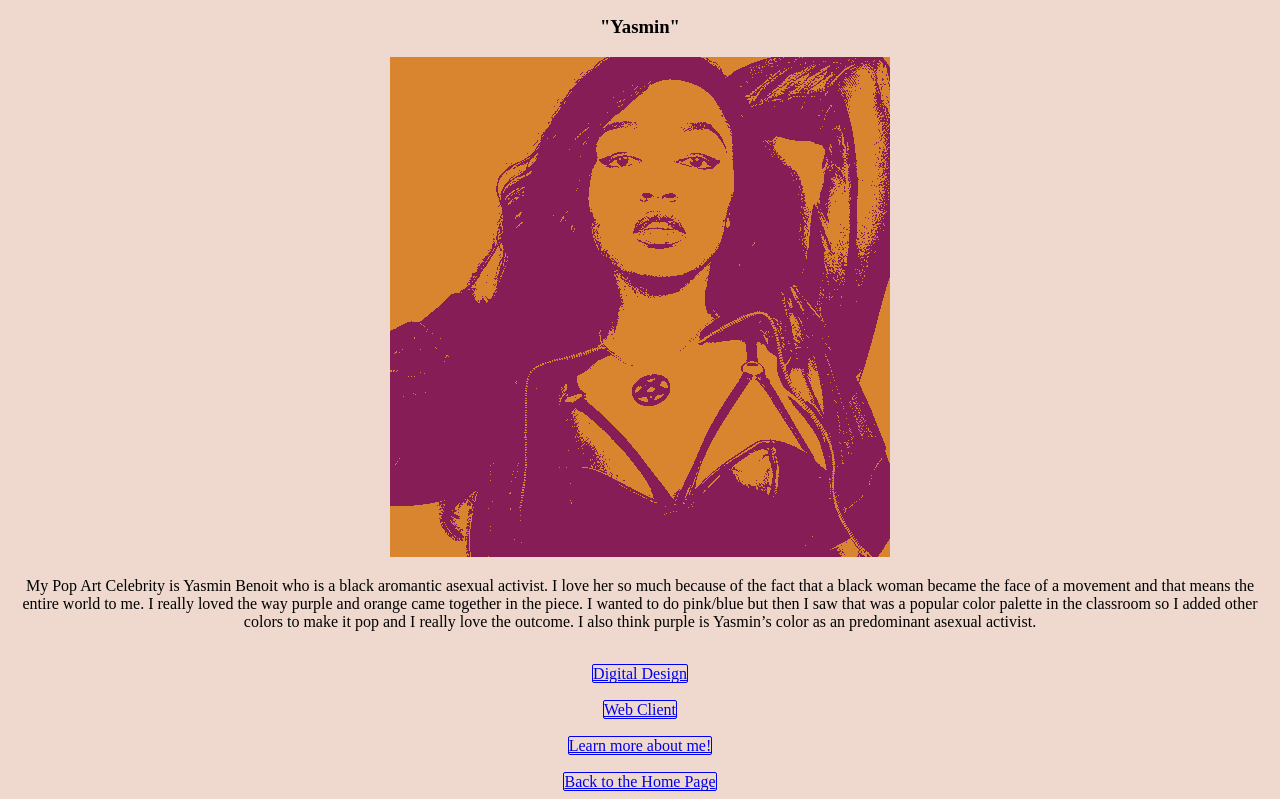
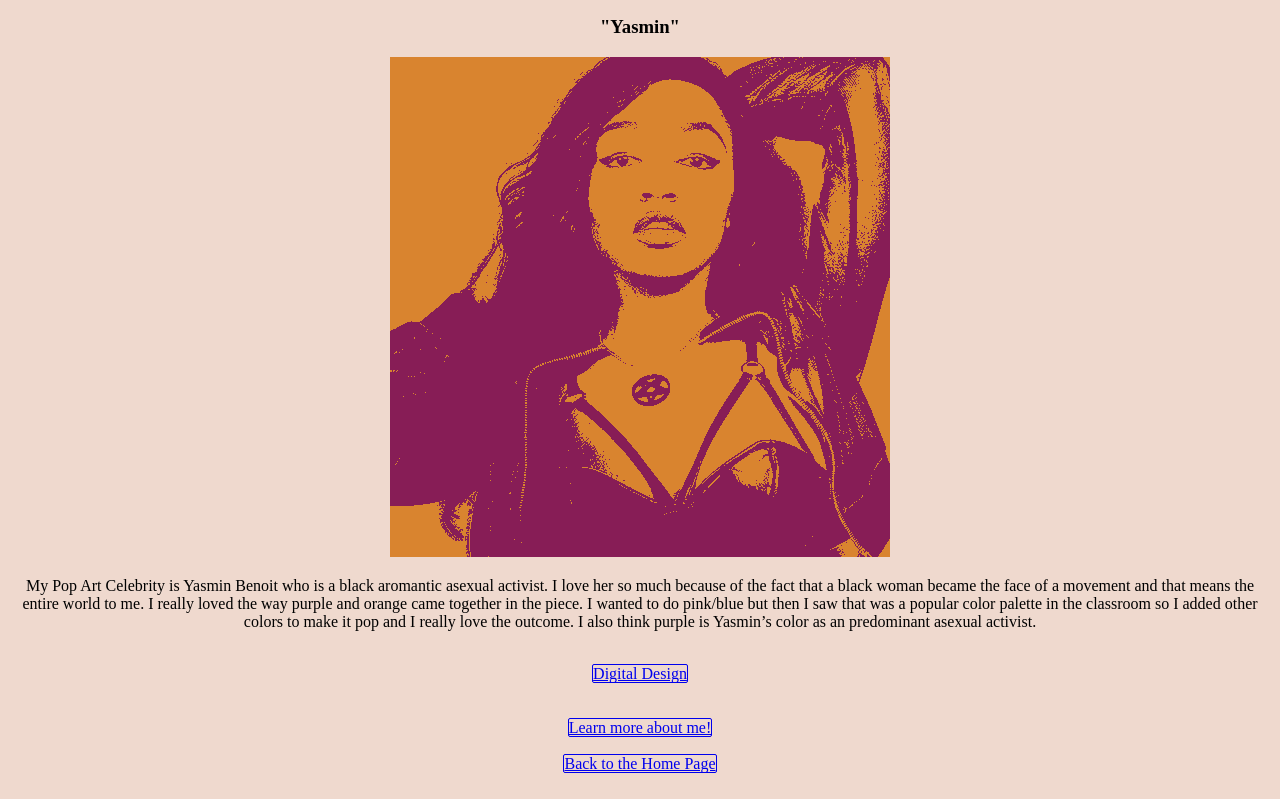
Before and after one commit to leannesheadspace/portfolio, a plain HTML site: page visualdesign.html in a window 1280 px wide. Shown: the part 2126-2925 px from the top of the page. Drawn offline with Linux system fonts and the light colour scheme.

Commit message:
Update visualdesign.html

```diff
--- a/visualdesign.html
+++ b/visualdesign.html
@@ -53,8 +53,6 @@ color as an predominant asexual activist.</p>
 	  <a href = "digitaldesign.html"> Digital Design </a>
     <br>
 							<br>
-    <a href = "wcp.html"> Web Client </a>
-    <br>
 							<br>
     <a href = "aboutme.html"> Learn more about me! </a>
 	    <br>
```
